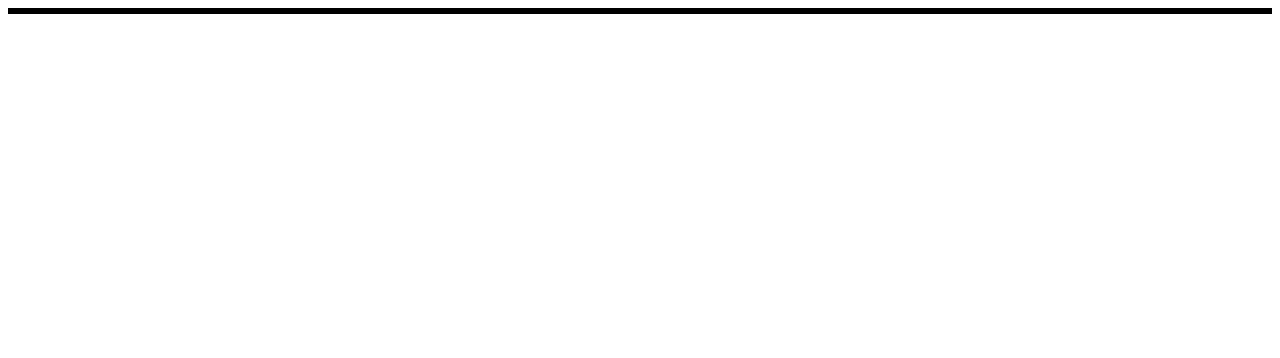
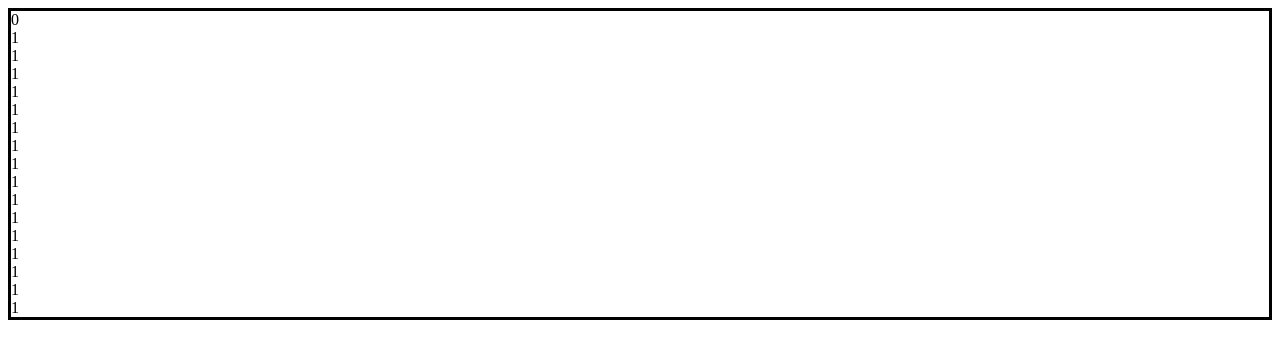
Before and after one commit to parm-is-coding/Etch-a-Sketch, a plain HTML site: page index.html in a window 1280 px wide. Drawn offline with Linux system fonts and the light colour scheme.

Commit message:
edit create row fn to add 16 columns to each row

```diff
--- a/app.js
+++ b/app.js
@@ -1,6 +1,21 @@
 console.log("hello World");
 const container = document.querySelector("#container");
 let grid;
+function createRow(){
+    const row = document.createElement("div");
+    row.classList.add('row');
+    row.textContent = "0";
+    for(i = 0; i < 16;i++){
+        const column = document.createElement('div');
+        column.classList.add('column');
+        column.textContent = "1";
+        row.appendChild(column);
+    }
+    container.appendChild(row);
+
+}
+createRow();
+
 function createGrid(num){
 
 
--- a/style.css
+++ b/style.css
@@ -3,3 +3,8 @@
    display:flex;
    flex-direction: column;
 }
+
+.row {
+
+
+}
```
